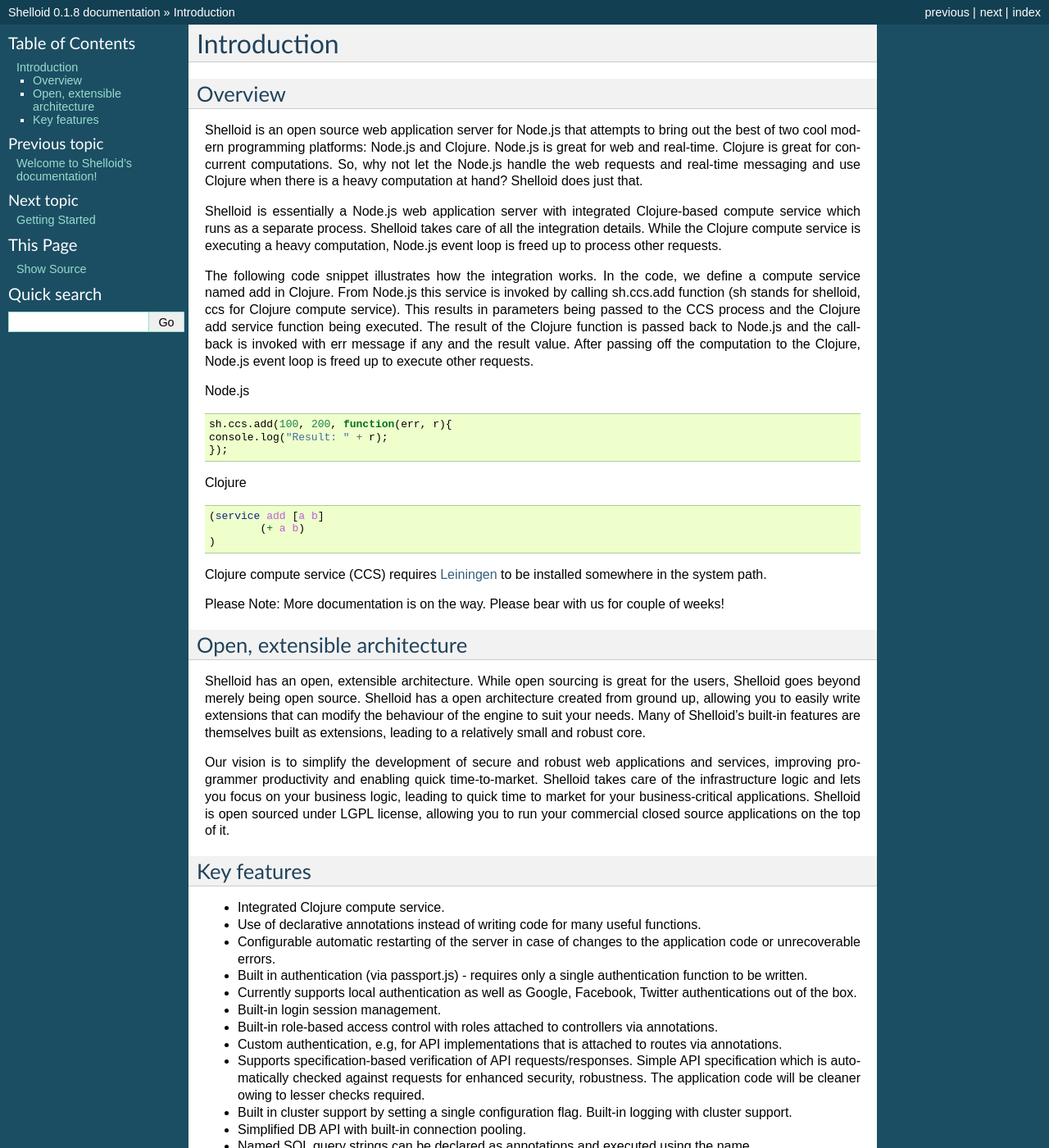
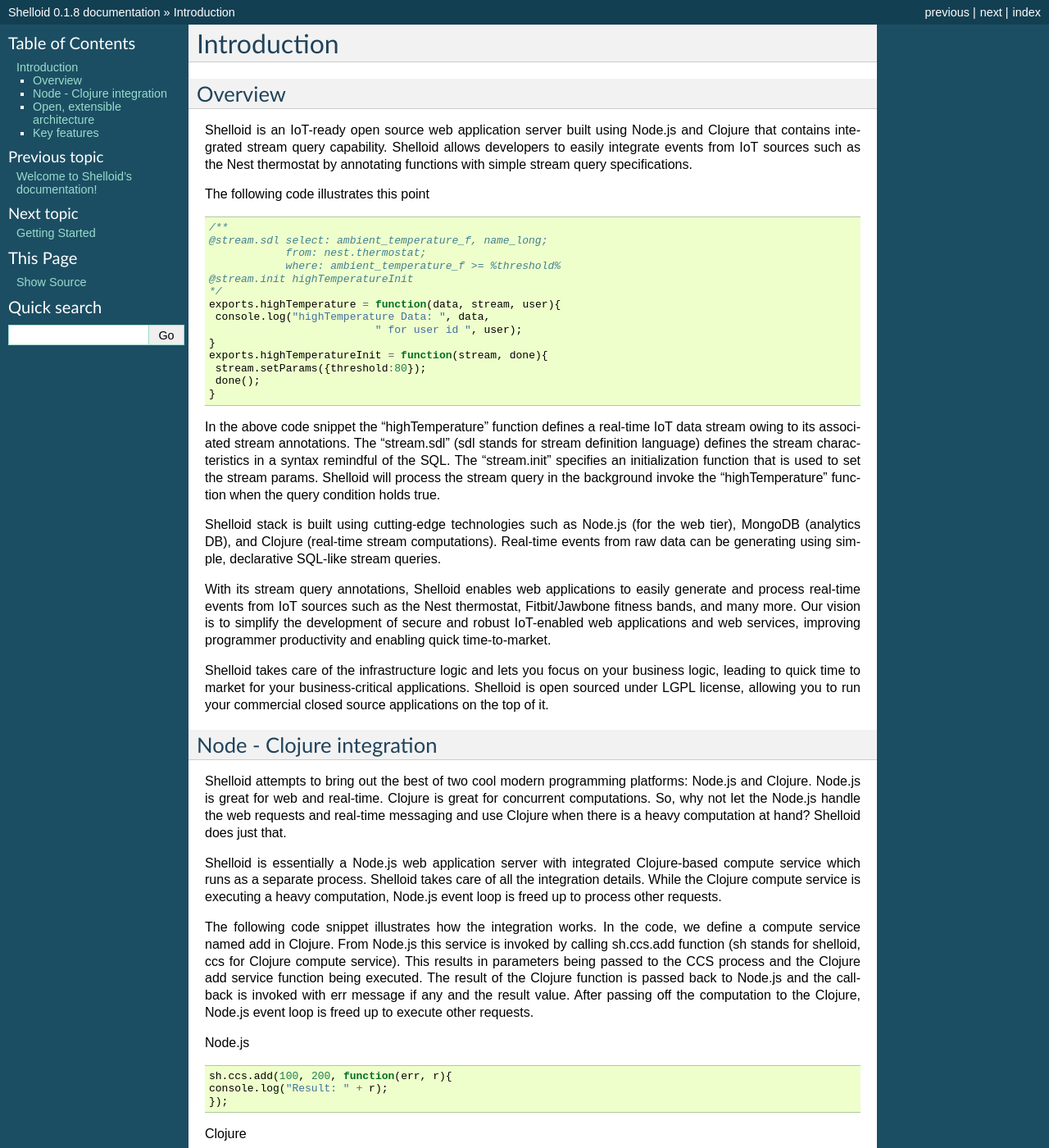
Before and after one commit to shelloid/shelloid.github.io, a Sphinx documentation site: the page built from source/introduction.rst, in a window 1280 px wide and 1400 px high. Shown: the whole window at 82% size. Built offline with Sphinx 7.4.7, drawn with Linux system fonts in a browser that asks for light colours.

Commit message:
iot streams

```diff
--- a/source/introduction.rst
+++ b/source/introduction.rst
@@ -4,7 +4,41 @@
 Overview
 ---------
 
-Shelloid is an open source web application server for Node.js that attempts to bring out the best of two cool modern programming platforms: Node.js and Clojure. Node.js is great for web and real-time. Clojure is great for concurrent computations. So, why not let the Node.js handle the web requests and real-time messaging and use Clojure when there is a heavy computation at hand? Shelloid does just that.
+Shelloid is an IoT-ready open source web application server built using Node.js and Clojure that contains integrated stream query capability. Shelloid allows developers to easily integrate events from IoT sources such as the Nest thermostat by annotating functions with simple stream query specifications.
+
+The following code illustrates this point
+
+.. code-block:: javascript
+
+	/**
+	@stream.sdl select: ambient_temperature_f, name_long;
+	            from: nest.thermostat;
+	            where: ambient_temperature_f >= %threshold%
+	@stream.init highTemperatureInit
+	*/
+	exports.highTemperature = function(data, stream, user){
+	 console.log("highTemperature Data: ", data,
+				  " for user id ", user);
+	}
+	exports.highTemperatureInit = function(stream, done){
+	 stream.setParams({threshold:80});
+	 done();
+	}
+
+
+In the above code snippet the "highTemperature" function defines a real-time IoT data stream owing to its associated stream annotations. The "stream.sdl" (sdl stands for stream definition language) defines the stream characteristics in a syntax remindful of the SQL. The "stream.init" specifies an initialization function that is used to set the stream params. Shelloid will process the stream query in the background invoke the "highTemperature" function when the query condition holds true.
+
+Shelloid stack is built using cutting-edge technologies such as Node.js (for the web tier), MongoDB (analytics DB), and Clojure (real-time stream computations). Real-time events from raw data can be generating using simple, declarative SQL-like stream queries.
+
+With its stream query annotations, Shelloid enables web applications to easily generate and process real-time events from IoT sources such as the Nest thermostat, Fitbit/Jawbone fitness bands, and many more. Our vision is to simplify the development of secure and robust IoT-enabled web applications and web services, improving programmer productivity and enabling quick time-to-market.
+
+Shelloid takes care of the infrastructure logic and lets you focus on your business logic, leading to quick time to market for your business-critical applications. Shelloid is open sourced under LGPL license, allowing you to run your commercial closed source applications on the top of it.
+
+
+Node - Clojure integration
+--------------------------
+
+Shelloid attempts to bring out the best of two cool modern programming platforms: Node.js and Clojure. Node.js is great for web and real-time. Clojure is great for concurrent computations. So, why not let the Node.js handle the web requests and real-time messaging and use Clojure when there is a heavy computation at hand? Shelloid does just that.
 
 Shelloid is essentially a Node.js web application server with integrated Clojure-based compute service which runs as a separate process. Shelloid takes care of all the integration details. While the Clojure compute service is executing a heavy computation, Node.js event loop is freed up to process other requests.
 
```
Also changed, not shown: 6 other files.
